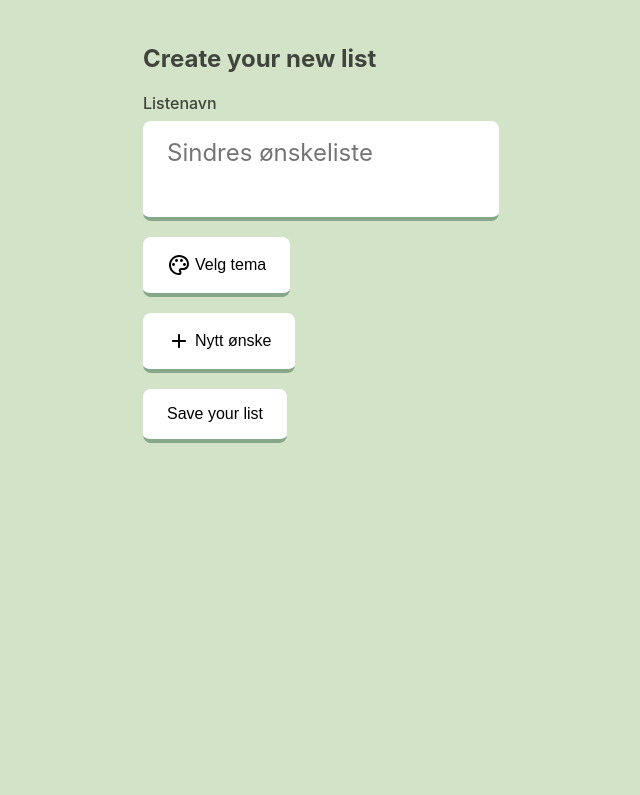
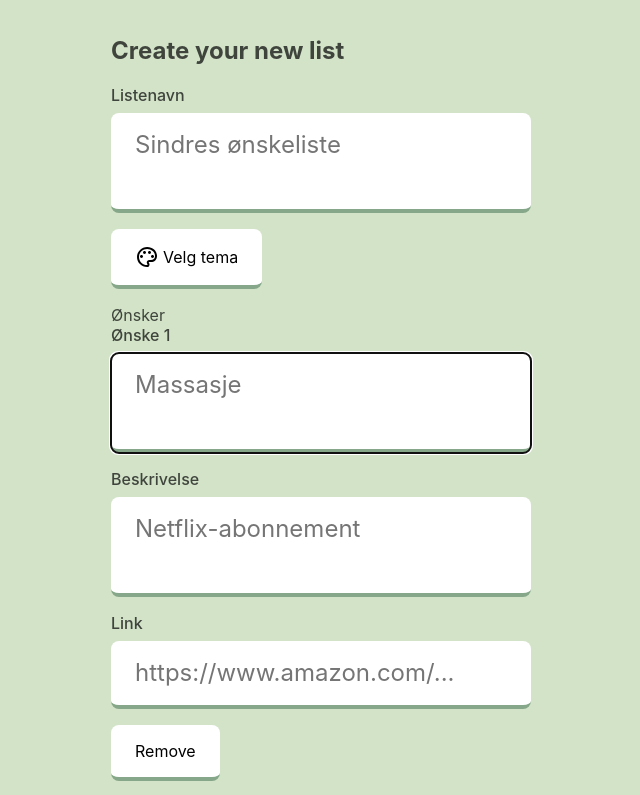
Before and after one commit to boyum/wishlist, a SvelteKit app: page /new in a window 1280 px wide. Shown: the top 795 px of the page, without its empty margins (319-959 px from the left). Built offline with nearby package versions, Linux system fonts and the light colour scheme; no server answers.

Commit message:
feat: store wishes

```diff
--- /dev/null
+++ b/src/components/Input.svelte
@@ -0,0 +1,40 @@
+<script lang="ts">
+  export let label: string;
+  export let name: string;
+  export let placeholder: string = "";
+  export let type: "text" | "email" | "number" = "text";
+
+  const inputmodeMap = {
+    text: "text",
+    email: "email",
+    number: "numeric",
+  } as const;
+
+  $: inputmode = inputmodeMap[type];
+
+  const id = crypto.randomUUID();
+</script>
+
+<label for={id}>{label}</label>
+<input {id} {name} {placeholder} {type} {inputmode} />
+
+<style lang="scss" scoped>
+  label {
+    display: block;
+    font-size: 1rem;
+    font-weight: 500;
+    margin-bottom: 0.5rem;
+  }
+
+  input {
+    border: none;
+    border-bottom: 0.25rem solid #86a789;
+    border-radius: 0.5rem;
+    display: block;
+    font-family: inherit;
+    font-size: 1.5rem;
+    line-height: 2rem;
+    margin-bottom: 1rem;
+    padding: 1rem 1.5rem;
+  }
+</style>
--- a/src/components/Textarea.svelte
+++ b/src/components/Textarea.svelte
@@ -1,6 +1,8 @@
 <script lang="ts">
+  import { createEventDispatcher, onMount } from "svelte";
+
+  export let label: string;
   export let name: string;
-  export let label: string;
   export let placeholder: string = "";
 
   const handleInput = (event: Event) => {
@@ -12,11 +14,25 @@
       );
     }
   };
+
+  const id = crypto.randomUUID();
+
+  let textarea: HTMLTextAreaElement;
+  const dispatch = createEventDispatcher();
+  onMount(() => {
+    dispatch("mount", textarea);
+  });
 </script>
 
-<label for="list-name">{label}</label>
+<label for={id}>{label}</label>
 <div class="grow-wrap">
-  <textarea id="list-name" {name} {placeholder} on:input={handleInput} />
+  <textarea
+    {id}
+    {name}
+    {placeholder}
+    on:input={handleInput}
+    bind:this={textarea}
+  />
 </div>
 
 <style lang="scss" scoped>
@@ -49,8 +65,8 @@
     border-bottom: 0.25rem solid #86a789;
     border-radius: 0.5rem;
     display: block;
+    font-family: inherit;
     font-size: 1.5rem;
-    font-family: inherit;
     line-height: 2rem;
     margin-bottom: 1rem;
     padding: 1rem 1.5rem;
--- /dev/null
+++ b/src/lib/constants/example-wishes.ts
@@ -0,0 +1,89 @@
+export const exampleWishes = [
+  "bok",
+  "film",
+  "ansiktskrem",
+  "konsertbillett",
+  "opplevelse",
+  "kake",
+  "kaffe",
+  "fotball",
+  "sko",
+  "bukse",
+  "sykkel",
+  "genser",
+  "jakke",
+  "skjorte",
+  "sokker",
+  "t-skjorte",
+  "treningsklær",
+  "klemmer",
+  "gavekort",
+  "smykker",
+  "blomster",
+  "parfyme",
+  "vin",
+  "fotobok",
+  "kortstokk",
+  "brettspill",
+  "håndkle",
+  "badebukse",
+  "bikini",
+  "veske",
+  "lommebok",
+  "planter",
+  "klokke",
+  "Spotify-abonnement",
+  "Netflix-abonnement",
+  "HBO Max-abonnement",
+  "Disney+-abonnement",
+  "Amazon Prime-abonnement",
+  "Apple Music-abonnement",
+  "Tidal-abonnement",
+  "Lego",
+  "lydplanke",
+  "hodetelefoner",
+  "høyttaler",
+  "mobiltelefon",
+  "laptop",
+  "nettbrett",
+  "kaffemaskin",
+  "espressomaskin",
+  "vaffeljern",
+  "sandwichjern",
+  "kjøkkenmaskin",
+  "miksmaster",
+  "stavmikser",
+  "fjernstyrt bil",
+  "foundation",
+  "mascara",
+  "øyenskygge",
+  "leppestift",
+  "neglelakk",
+  "neglefil",
+  "hårbørste",
+  "hårføner",
+  "reise",
+  "badekåpe",
+  "tøfler",
+  "frisørtime",
+  "massasje",
+  "spa",
+  "manikyr",
+  "pedikyr",
+  "sminkekost",
+  "sminkeveske",
+  "sminkebord",
+  "badeferie",
+  "skiferie",
+  "sydenferie",
+  "fjelltur",
+  "fjellski",
+  "langrennski",
+  "alpinski",
+  "skøyter",
+  "ullklær",
+  "skjerf",
+  "lue",
+  "hansker",
+  "votter",
+] as const;
--- a/src/lib/server/db/wishlist.ts
+++ b/src/lib/server/db/wishlist.ts
@@ -9,9 +9,11 @@ type WishListItem = {
   title: string;
   description: string;
   url: string;
-  price: number;
+  price: number | null;
   reserved: boolean;
 };
+
+export type NewWishListItem = Omit<WishListItem, "id" | "reserved">;
 
 export type Wishlist = {
   id: string;
@@ -21,7 +23,10 @@ export type Wishlist = {
   theme: "green" | "christmas";
 };
 
-type NewWishlist = Omit<Wishlist, "id" | "slug"> & { slug?: string };
+type NewWishlist = Omit<Wishlist, "id" | "slug" | "items"> & {
+  slug?: string;
+  items: NewWishListItem[];
+};
 
 const wishlistConverter: FirestoreDataConverter<Wishlist> = {
   toFirestore: (wishlist: Wishlist): Wishlist => wishlist,
@@ -98,6 +103,11 @@ export async function createWishlist(
 ): Promise<Wishlist | CreateWishlistError> {
   const id = crypto.randomUUID();
   const slug = wishlist.slug || createRandomSlug();
+  const items = wishlist.items.map((item) => ({
+    ...item,
+    id: crypto.randomUUID(),
+    reserved: false,
+  }));
 
   const wishlistCollection = getWishlistCollection();
 
@@ -106,6 +116,7 @@ export async function createWishlist(
       ...wishlist,
       id,
       slug,
+      items,
     };
 
     const response = await wishlistCollection.add(wishlistWithId);
--- /dev/null
+++ b/src/lib/utils/array/get-random-value.ts
@@ -0,0 +1,5 @@
+export function getRandomValue<T>(array: readonly T[]): T {
+  const randomIndex = Math.floor(Math.random() * array.length);
+
+  return array[randomIndex];
+}
--- /dev/null
+++ b/src/lib/utils/string/capitalize.ts
@@ -0,0 +1,3 @@
+export function capitalize(str: string) {
+  return str.charAt(0).toUpperCase() + str.slice(1);
+}
--- a/src/routes/new/+page.server.ts
+++ b/src/routes/new/+page.server.ts
@@ -1,4 +1,24 @@
-import { createWishlist } from "$lib/server/db/wishlist";
+import { createWishlist, type NewWishListItem } from "$lib/server/db/wishlist";
+import { fail } from "@sveltejs/kit";
+
+function getWishes(data: Record<string, string>): NewWishListItem[] {
+  const wishKeys = Object.keys(data).filter((key) => key.startsWith("wish-"));
+  const numberOfWishes = new Set(wishKeys.map((key) => key.split("-")[1])).size;
+
+  const wishes: NewWishListItem[] = [];
+  for (let i = 0; i < numberOfWishes; i++) {
+    const wish: NewWishListItem = {
+      title: data[`wish-${i}-title`],
+      description: data[`wish-${i}-description`],
+      url: data[`wish-${i}-url`],
+      price: Number.parseFloat(data[`wish-${i}-price`]),
+    };
+
+    wishes.push(wish);
+  }
+
+  return wishes;
+}
 
 export const actions = {
   default: async ({ request }) => {
@@ -9,16 +29,20 @@ export const actions = {
 
     // TODO: Validate data (with Zod?)
     if (!data.title) {
-      throw new TypeError("Title is required");
+      const HTTP_UNPROCESSABLE_ENTITY = 422;
+      fail(HTTP_UNPROCESSABLE_ENTITY, { error: "Title is required" });
+      return;
     }
+
+    // TODO: Validate wishes
+    const wishes = getWishes(data as Record<string, string>);
 
     const createdWishlist = await createWishlist({
       title: data.title as string,
-      items: [],
+      items: wishes,
       theme: "green",
     });
 
-    // const wishlist = await create(data as unknown as Wishlist);
     return createdWishlist;
   },
 };
--- a/src/routes/new/+page.svelte
+++ b/src/routes/new/+page.svelte
@@ -1,13 +1,37 @@
 <script lang="ts">
   import { enhance } from "$app/forms";
+  import { exampleWishes } from "$lib/constants/example-wishes";
   import type { Wishlist } from "$lib/server/db/wishlist";
+  import { getRandomValue } from "$lib/utils/array/get-random-value";
+  import { capitalize } from "$lib/utils/string/capitalize";
+  import { fade } from "svelte/transition";
   import Button from "../../components/Button.svelte";
+  import Input from "../../components/Input.svelte";
   import Textarea from "../../components/Textarea.svelte";
   import PaletteIcon from "../../icons/Palette.svelte";
   import PlusIcon from "../../icons/Plus.svelte";
 
   type WishlistField = keyof Wishlist;
+  type UUID = ReturnType<typeof crypto.randomUUID>;
+
   const titleName: WishlistField = "title";
+
+  const initialNumberOfWishes = 1;
+  let wishes = Array.from({ length: initialNumberOfWishes }, () => ({
+    id: crypto.randomUUID(),
+  }));
+
+  function getRandomExampleWish() {
+    return capitalize(getRandomValue(exampleWishes));
+  }
+
+  function addWish() {
+    wishes = [...wishes, { id: crypto.randomUUID() }];
+  }
+
+  function removeWish(id: UUID) {
+    wishes = wishes.filter((wish) => wish.id !== id);
+  }
 </script>
 
 <section>
@@ -25,15 +49,49 @@
     }}
   >
     <Textarea
-      name={titleName}
       label="Listenavn"
       placeholder="Sindres ønskeliste"
+      name={titleName}
     />
 
     <Button><PaletteIcon /> Velg tema</Button>
 
-    <Button><PlusIcon /> Nytt ønske</Button>
+    Ønsker
 
-    <Button type="submit">Save your list</Button>
+    {#each wishes as wish, i (wish.id)}
+      <div in:fade={{ duration: 200 }}>
+        <div />
+        <Textarea
+          label="Ønske {i + 1}"
+          placeholder={getRandomExampleWish()}
+          name="wish-{i}-title"
+          on:mount={(event) => {
+            event.detail.focus();
+          }}
+        />
+
+        <Textarea
+          label="Beskrivelse"
+          placeholder={getRandomExampleWish()}
+          name="wish-{i}-description"
+        />
+
+        <Input
+          label="Link"
+          placeholder="https://www.amazon.com/..."
+          name="wish-{i}-url"
+        />
+
+        <Button type="button" on:click={() => removeWish(wish.id)}>
+          Remove
+        </Button>
+      </div>
+    {/each}
+
+    <Button on:click={() => addWish()}>
+      <PlusIcon /> Nytt ønske
+    </Button>
+
+    <Button type="submit">Lagre listen</Button>
   </form>
 </section>
--- a/src/routes/styles.css
+++ b/src/routes/styles.css
@@ -1,4 +1,10 @@
 @import "@fontsource/fira-mono";
+
+*,
+*::before,
+*::after {
+  box-sizing: border-box;
+}
 
 :root {
   --font-body: apple-system, BlinkMacSystemFont, "Segoe UI", Roboto, Helvetica,
@@ -21,6 +27,7 @@ body {
   align-items: center;
   display: flex;
   flex-direction: column;
+  margin: 0;
 }
 
 .visually-hidden {
@@ -34,3 +41,15 @@ body {
   width: 1px;
   white-space: nowrap;
 }
+
+pre,
+code {
+  font-family: var(--font-mono);
+}
+
+button,
+input,
+textarea,
+select {
+  font-family: inherit;
+}
```
